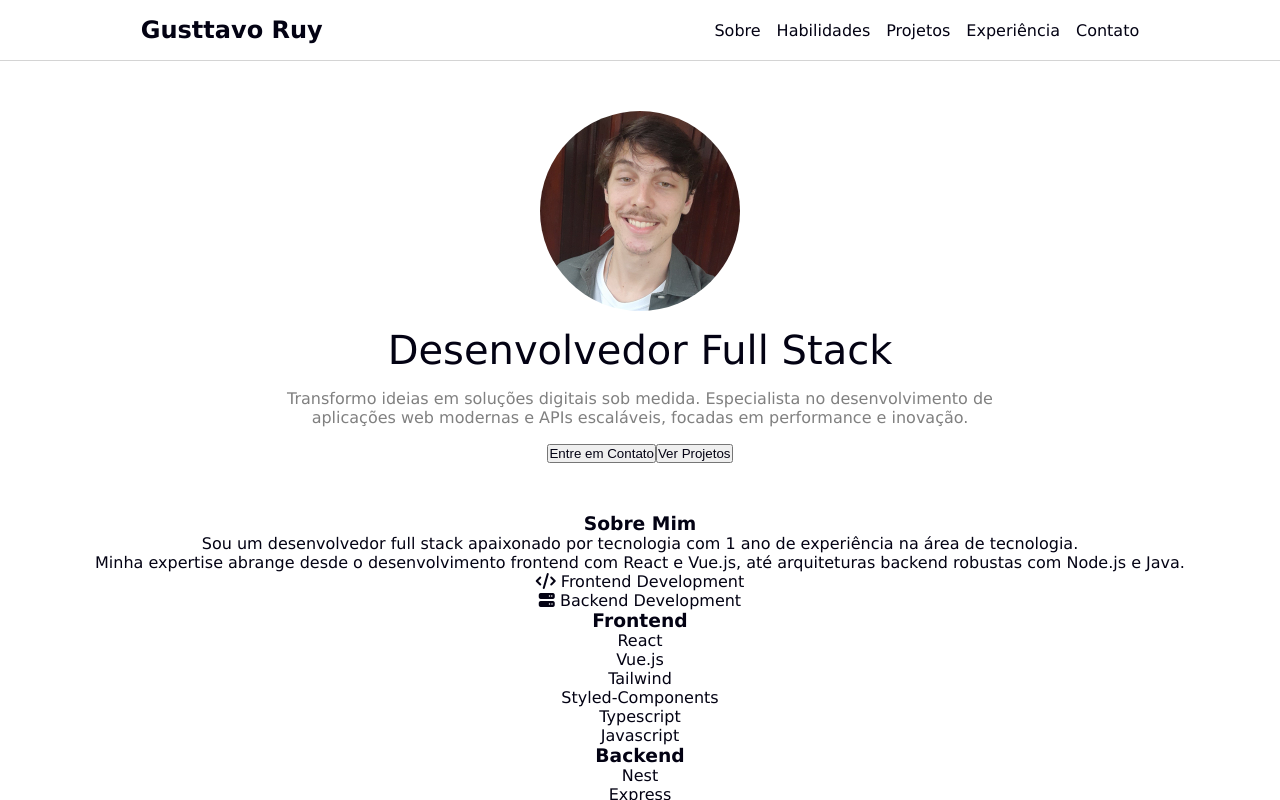
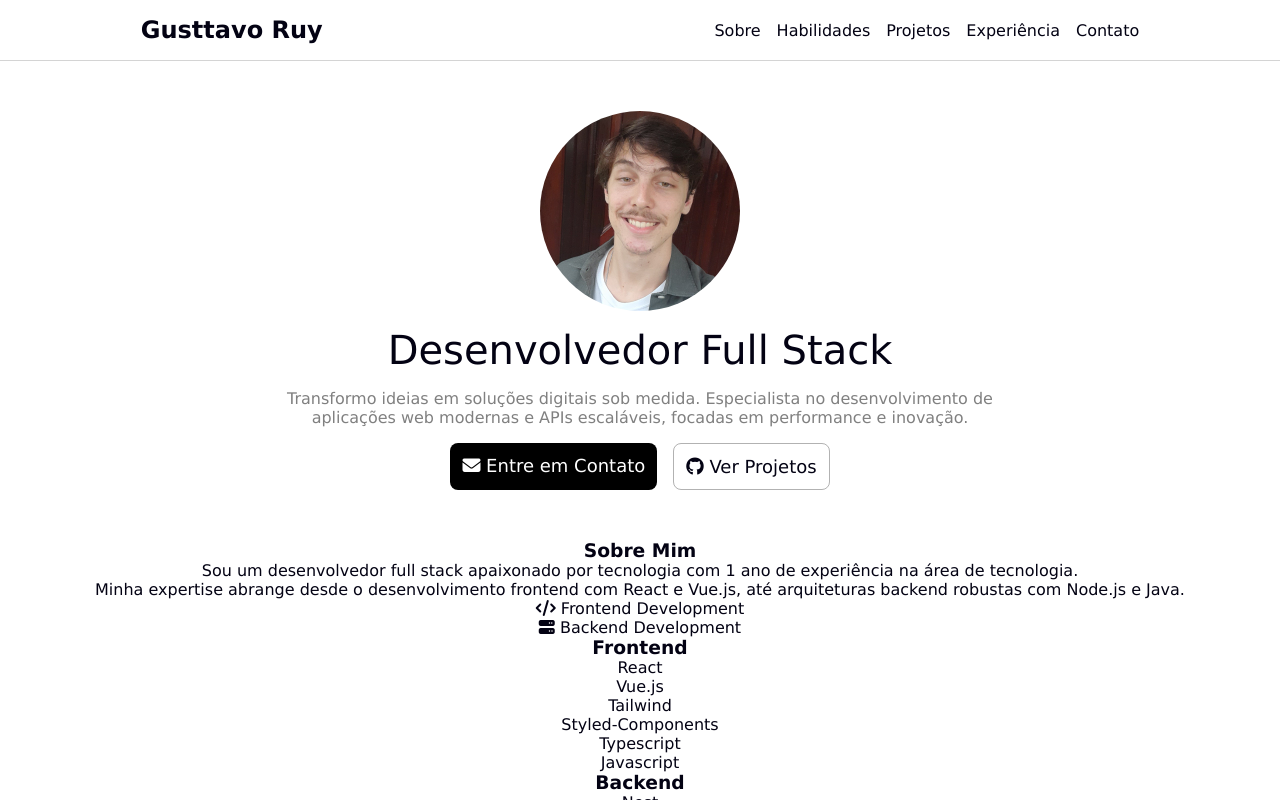
Before and after one commit to Leckller/Portfolio, a Vue app: page / in a window 1280 px wide. Shown: the top 800 px of the page. Built offline with nearby package versions, Linux system fonts and the light colour scheme.

Commit message:
feat: componente de apresentação

```diff
--- a/src/App.vue
+++ b/src/App.vue
@@ -21,4 +21,6 @@
   text-decoration: none;
 }
 
+html { scroll-behavior: smooth; }
+
 </style>
--- a/src/components/ThePresentation.vue
+++ b/src/components/ThePresentation.vue
@@ -1,3 +1,14 @@
+<script lang="ts">
+import { defineComponent } from "vue";
+
+export default defineComponent({
+  data() {
+    return {};
+  },
+});
+</script>
+
+
 <template>
   <section class="section">
     <img class="img" src="../assets/ruy.jpg" alt="RuyPicture" />
@@ -6,13 +17,19 @@
 
     <p class="text">
       Transformo ideias em soluções digitais sob medida. Especialista no
-      desenvolvimento de aplicações web modernas e
-      APIs escaláveis, focadas em performance e inovação.
+      desenvolvimento de aplicações web modernas e APIs escaláveis, focadas em
+      performance e inovação.
     </p>
 
-    <div>
-      <button>Entre em Contato</button>
-      <button>Ver Projetos</button>
+    <div class="links">
+      <a class="link" href="#contato">
+        <i class="fa-solid fa-envelope"></i>
+        Entre em Contato
+      </a>
+      <a class="link" href="#projetos">
+        <i class="fa-brands fa-github"></i>
+        Ver Projetos
+      </a>
     </div>
   </section>
 </template>
@@ -42,4 +59,25 @@
 .text {
   color: gray;
 }
+
+.links {
+  display: flex;
+  gap: 16px;
+}
+
+.link {
+  border-radius: 8px;
+  padding: 12px;
+  font-size: large;
+}
+
+.links .link:first-child, .links .link:first-child i {
+  background-color: black;
+  color: white;
+}
+
+.links .link:last-child {
+  border: 1px solid rgba(128, 128, 128, 0.603);
+}
+
 </style>
```
